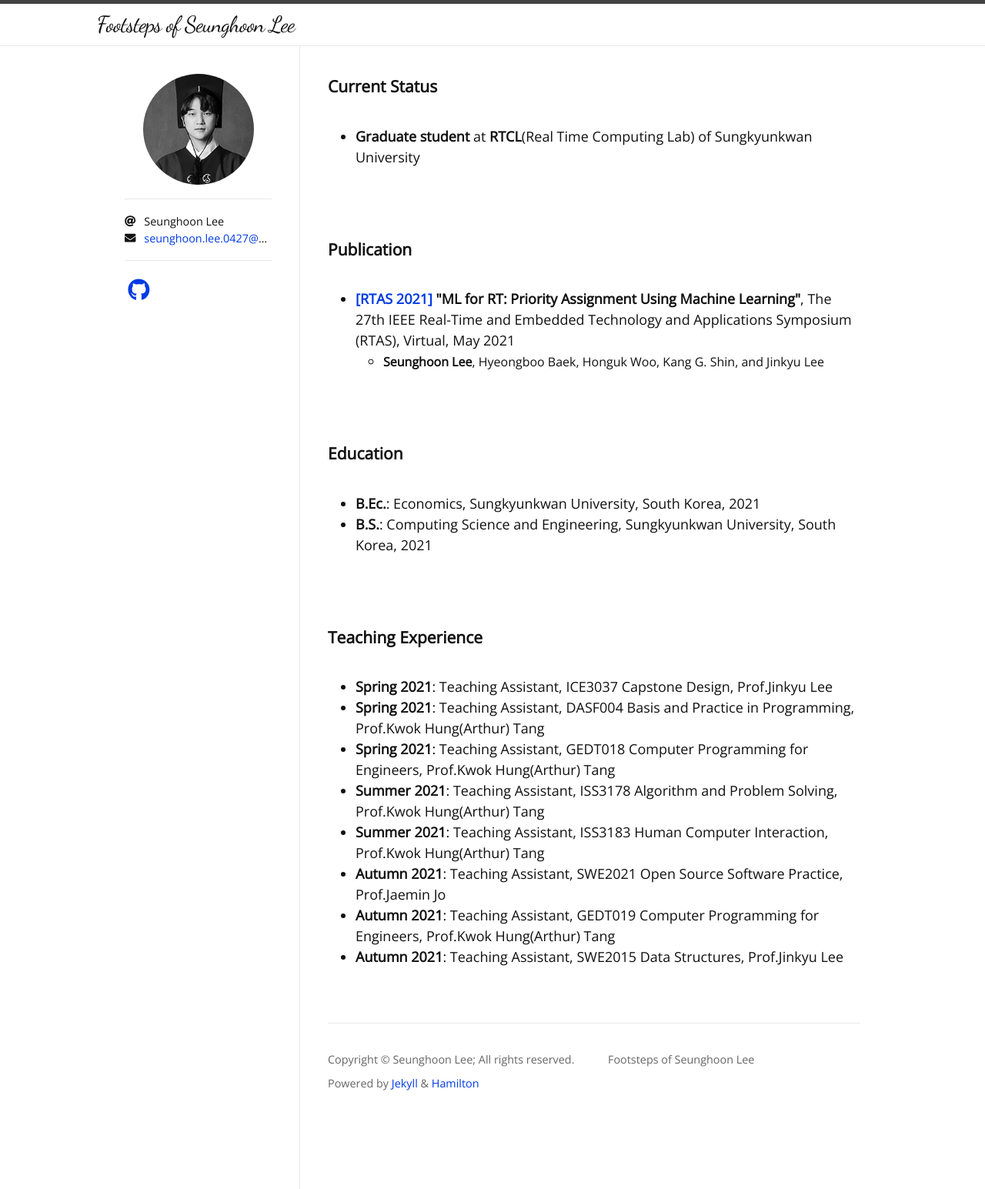
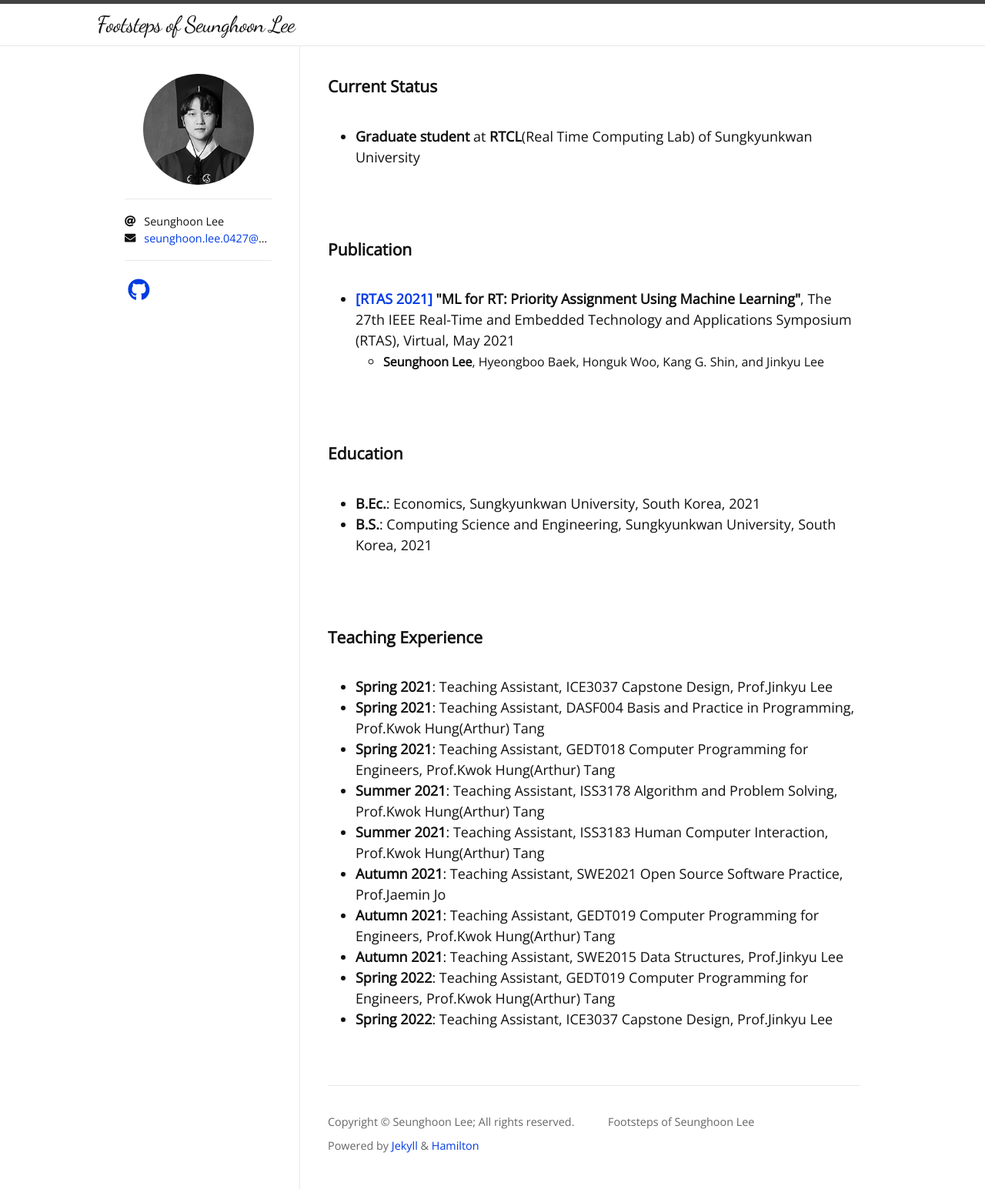
Before and after one commit to SeungHoon00/seunghoon00.github.io, a Jekyll site: the page built from index.html, in a window 1280 px wide. Shown: the whole page at 77% size. Built offline with Jekyll 4.4.1, drawn with Linux system fonts in a browser that asks for light colours; nearby versions of some CDN libraries; some web fonts are replaced; the list of posts is cut into pages by our own code.

Commit message:
Update home.html

```diff
--- a/_layouts/home.html
+++ b/_layouts/home.html
@@ -51,6 +51,8 @@ layout: default
       <li><b>Autumn 2021</b>: Teaching Assistant, SWE2021 Open Source Software Practice, Prof.Jaemin Jo</li>
       <li><b>Autumn 2021</b>: Teaching Assistant, GEDT019 Computer Programming for Engineers, Prof.Kwok Hung(Arthur) Tang</li>
       <li><b>Autumn 2021</b>: Teaching Assistant, SWE2015 Data Structures, Prof.Jinkyu Lee</li>
+      <li><b>Spring 2022</b>: Teaching Assistant, GEDT019 Computer Programming for Engineers, Prof.Kwok Hung(Arthur) Tang</li>
+      <li><b>Spring 2022</b>: Teaching Assistant, ICE3037 Capstone Design, Prof.Jinkyu Lee</li>
     </ul>
   </section>
 
```
